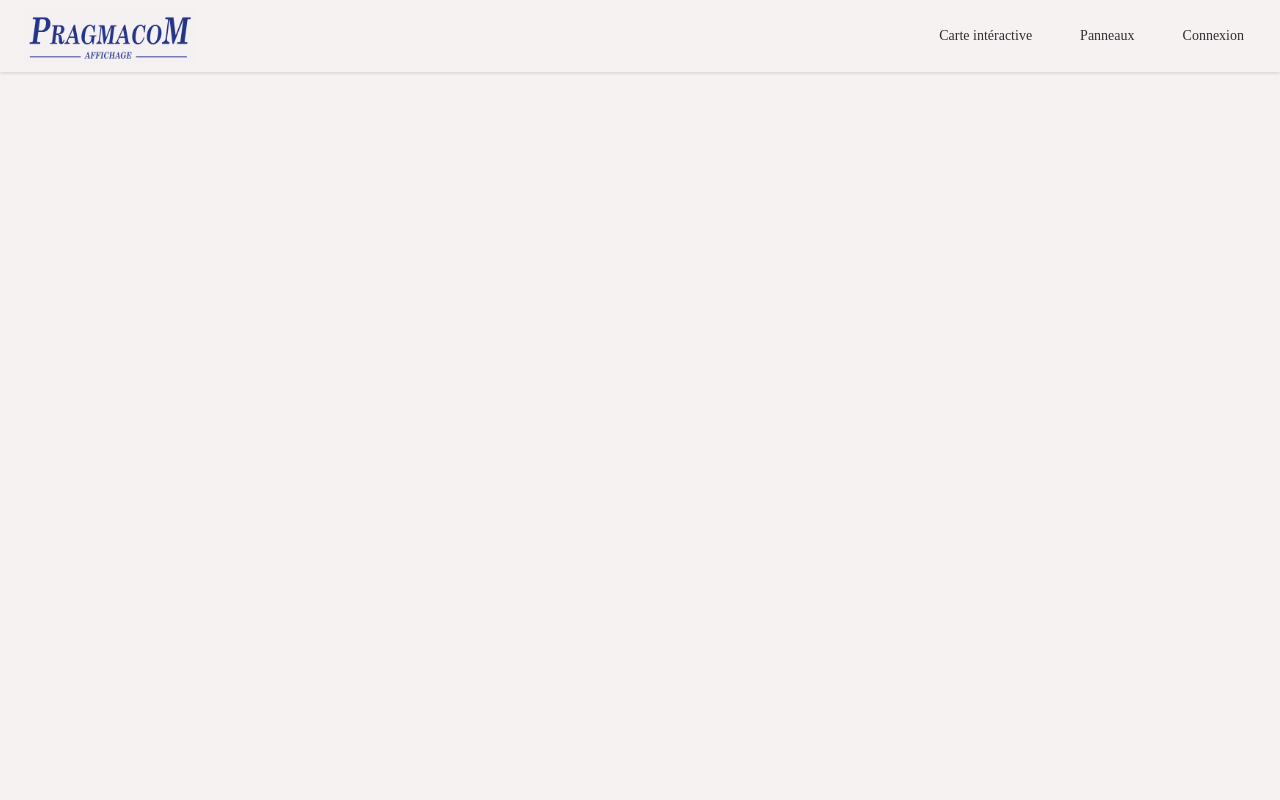
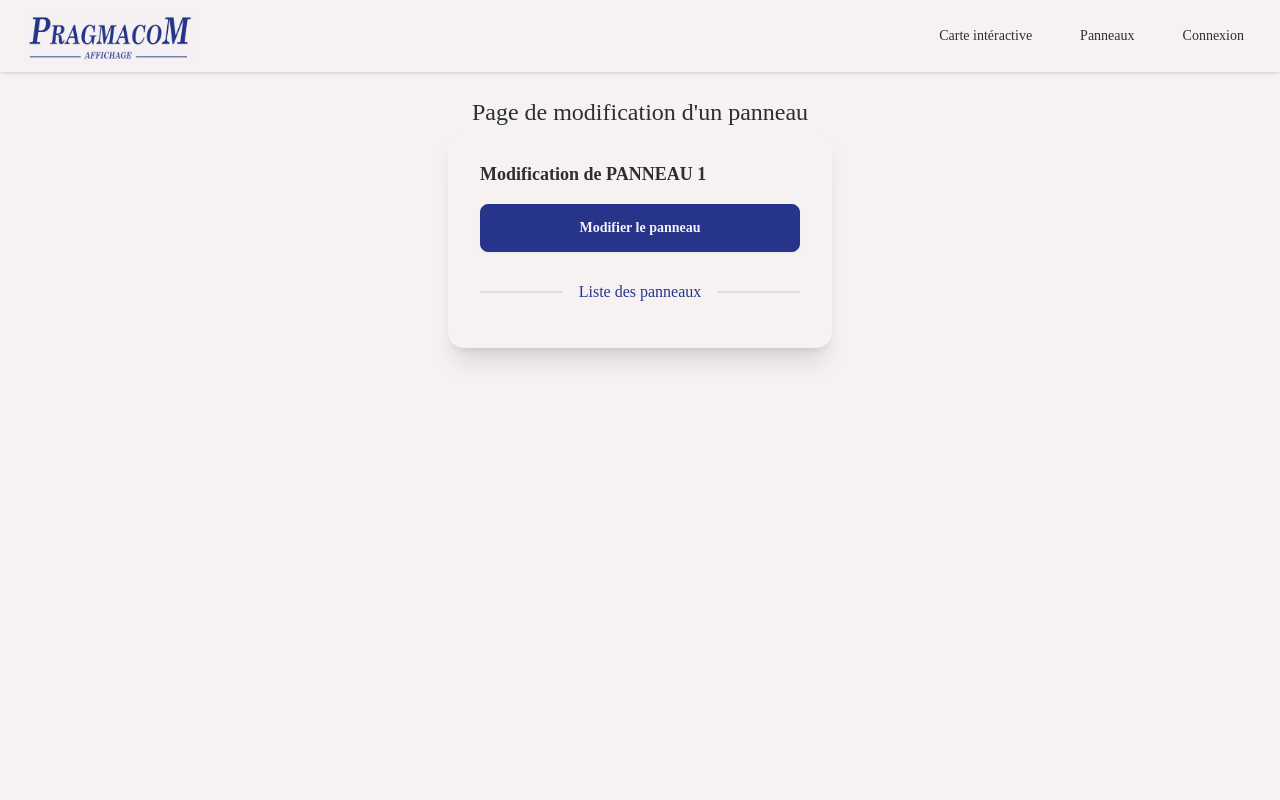
Before and after one commit to otarie-aveugle/PragmacoM, a Vue app: page /panel_edit in a window 1280 px wide. Shown: the top 800 px of the page. Built offline with nearby package versions, Linux system fonts and the light colour scheme.

Commit message:
add panels pages: update edit panel WIP

```diff
--- a/src/router/index.js
+++ b/src/router/index.js
@@ -8,6 +8,7 @@ import ResetLink from '@/views/Authentication/RecoveryPassword/ResetLink.vue'
 import ResetPassword from '@/views/Authentication/RecoveryPassword/ResetPassword.vue'
 import SuccessRecoveryPassword from '@/views/Authentication/RecoveryPassword/SuccessRecoveryPassword.vue'
 import PanelsPage from '@/views/Panels/PanelsPage.vue'
+import EditPanelPage from '@/views/Panels/EditPanelPage.vue'
 import InteractiveMap from '@/views/InteractiveMap.vue'
 
 const router = createRouter({
@@ -22,6 +23,11 @@ const router = createRouter({
       path: '/panels',
       name: 'panels',
       component: PanelsPage,
+    },
+    {
+      path: '/panel_edit',
+      name: 'panel_edit',
+      component: EditPanelPage,
     },
     {
       path: '/login',
--- /dev/null
+++ b/src/views/Panels/EditPanelPage.vue
@@ -0,0 +1,68 @@
+<script>
+import { mapWritableState, mapActions } from 'pinia'
+import { useUserStore } from '@/stores/user'
+
+export default {
+  name: 'EditPanelPage',
+  data() {
+    return {
+      //TODO à supprimer et insérés les vrais données directement dans le template
+      panel: {
+        name: 'PANNEAU 1',
+      },
+    }
+  },
+  computed: {
+    ...mapWritableState(useUserStore, ['errorMessage']),
+  },
+  methods: {
+    ...mapActions(useUserStore, ['login']),
+    async submitForm() {
+      this.errorMessage = ''
+      if (this.isFormValid()) {
+        //TODO call méthods edit_panel from panelStore
+        if (!this.errorMessage) {
+          this.$router.push({ name: 'panels' })
+        }
+      } else {
+        //TODO a supprimer une fois implémenté
+        this.errorMessage =
+          'Le formulaire est invalide. Veuillez vérifier vos informations.'
+        // if (!this.) { //TODO effectuez les vérifications nécessaire d'inputs
+        //   this.errorMessage = "" //indiquer les réponses en fonctions
+        // } else {
+        //   this.errorMessage =
+        //     'Le formulaire est invalide. Veuillez vérifier vos informations.'
+        // }
+      }
+    },
+    isFormValid() {
+      false
+      //return if form is valid or not (true|false)
+    },
+  },
+}
+</script>
+
+<template>
+  <div class="text-center">
+    <p class="text-2xl">Page de modification d'un panneau</p>
+  </div>
+  <form class="flex flex-col mx-auto items-center" @submit.prevent="submitForm">
+    <div class="card bg-base-100 w-96 shadow-xl gap-y-4 p-8">
+      <p class="text-lg font-bold">Modification de {{ panel.name }}</p>
+
+      <button type="submit" class="btn btn-primary">Modifier le panneau</button>
+
+      <p v-if="errorMessage" class="text-red-500 text-md mt-2">
+        {{ errorMessage }}
+      </p>
+
+      <div class="divider text-primary">
+        <RouterLink to="/panels">Liste des panneaux</RouterLink>
+      </div>
+    </div>
+  </form>
+</template>
+
+<style></style>
--- a/src/views/Panels/EditPanelsPage.vue
+++ /dev/null
@@ -1,13 +0,0 @@
-<script>
-export default {
-  name: 'EditPanelsPage',
-}
-</script>
-
-<template>
-  <div class="text-center">
-    <p class="text-2xl">Page de modifications</p>
-  </div>
-</template>
-
-<style></style>
```
